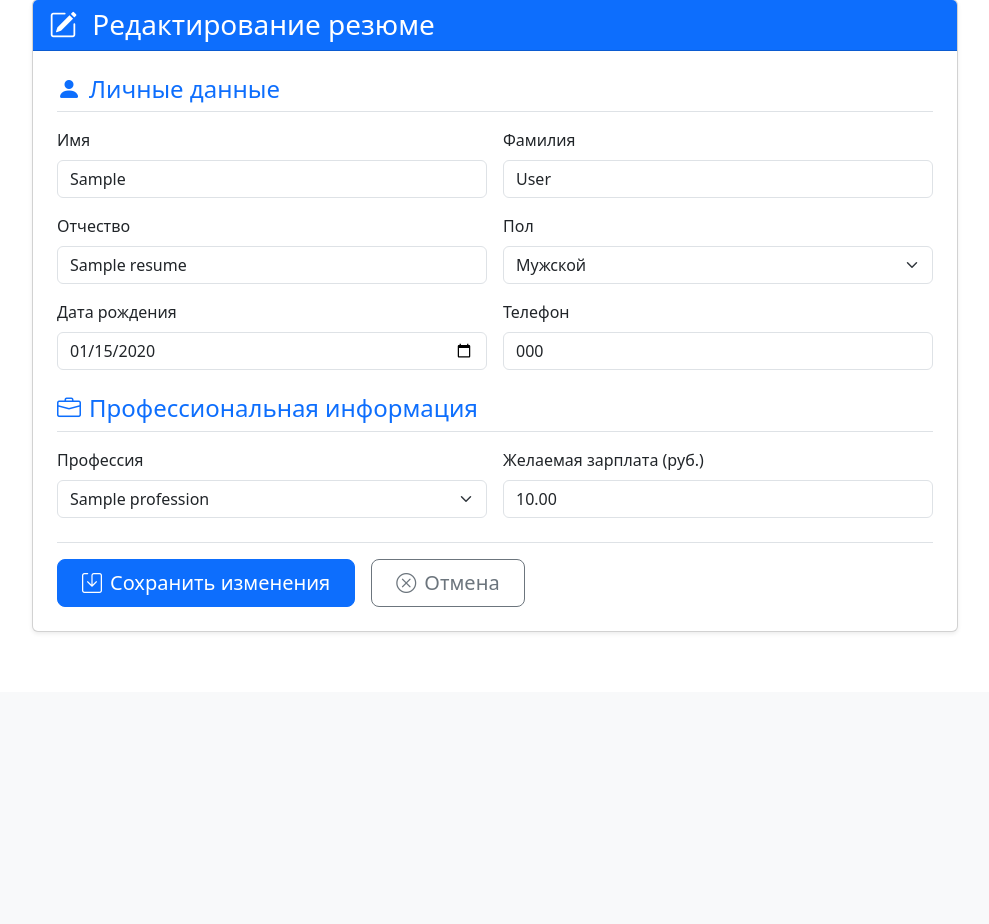
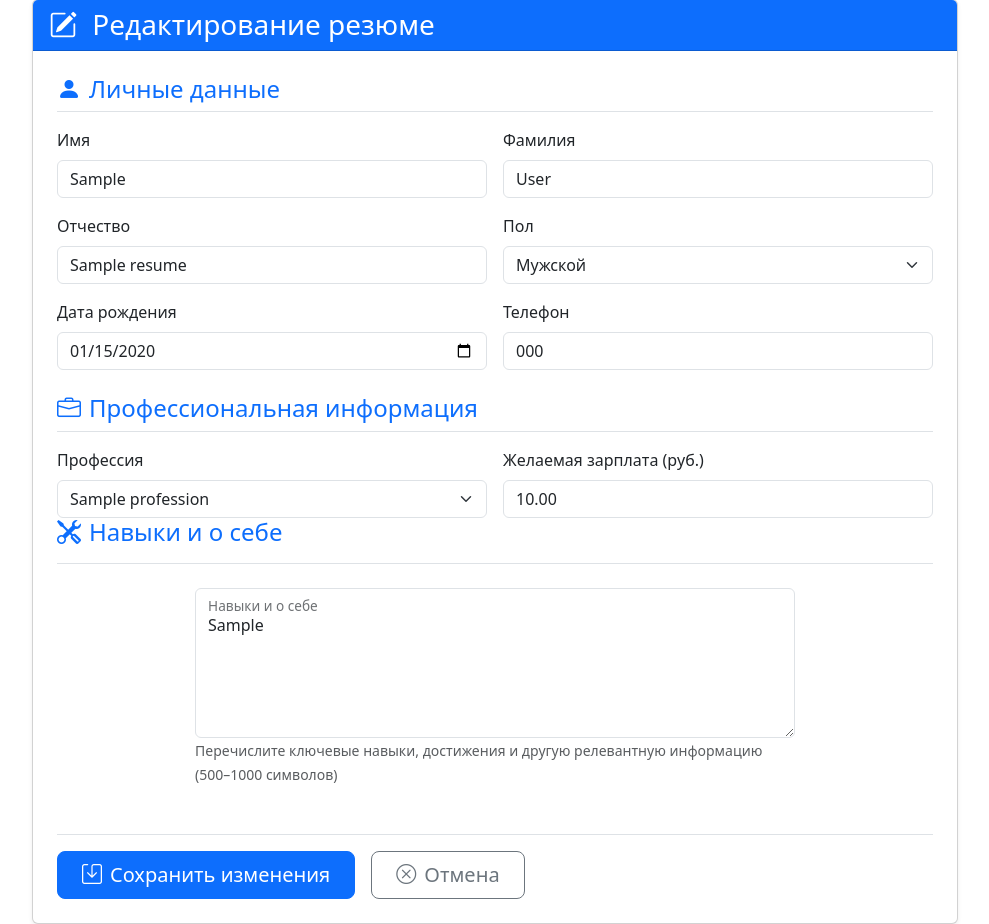
Before and after one commit to babyonthetide/gitproject, a Django app: page /resume/edit/ in a window 1280 px wide. Shown: the part 108-1032 px from the top of the page, without its empty margins (145-1134 px from the left). Before the commit the page ends 740 px from the top, so only its background shows below. Run offline with Django 5.2, Linux system fonts and the light colour scheme; a user stored in the database is signed in; tables that the repository leaves empty hold one stand-in row (values such as "Sample post").

Commit message:
допил шаблона редактирования резюме, исправлена ошибка в представлении редактирования

```diff
--- a/jobboard/resumes/admin.py
+++ b/jobboard/resumes/admin.py
@@ -14,6 +14,7 @@ class ResumeAdmin(admin.ModelAdmin):
         "phone",
         "desired_salary",
         "created_at",
+        "skills",
     )
     list_filter = ("gender", "created_at")
     search_fields = ("last_name", "first_name", "phone", "user__username")
@@ -31,6 +32,7 @@ class ResumeAdmin(admin.ModelAdmin):
                     "phone",
                     "date_of_birth",
                     "profession",
+                    "skills",
                 )
             },
         ),
--- a/jobboard/resumes/models.py
+++ b/jobboard/resumes/models.py
@@ -30,7 +30,13 @@ class Resume(models.Model):
         blank=True,
         null=True,
         verbose_name="Желаемая зарплата",
-    )  # Желаемая зарплата
+    )
+    skills = models.TextField(
+        blank=True,
+        null=True,
+        help_text="О себе, навыки, компетенции",
+        verbose_name="Общая информация",
+    )
     created_at = models.DateTimeField(auto_now_add=True, verbose_name="Создано")
     updated_at = models.DateTimeField(auto_now=True, verbose_name="Обновлено")
 
--- a/jobboard/resumes/views.py
+++ b/jobboard/resumes/views.py
@@ -35,5 +35,5 @@ def edit_resume(request):
             return redirect("resumes:resume_profile_view")
     else:
         form = ResumeForm(instance=resume)
-        context = {"user": user, "resume": resume, "form": form}
+    context = {"user": user, "resume": resume, "form": form}
     return render(request, "resumes/edit_resume.html", context)
--- a/jobboard/templates/resumes/edit_resume.html
+++ b/jobboard/templates/resumes/edit_resume.html
@@ -108,6 +108,37 @@
                   {% endif %}
                 </div>
               </div>
+			  <!-- Навыки и о себе -->
+<div class="mb-5">
+  <h4 class="border-bottom pb-3 mb-4 text-primary d-flex align-items-center">
+    <i class="bi bi-tools me-2 fs-4"></i>Навыки и о себе
+  </h4>
+
+  <div class="row">
+    <div class="col-12">
+      <div class="d-flex justify-content-center">
+        <div style="width: 100%; max-width: 600px;">
+          <div class="form-floating">
+            <textarea
+              class="form-control {% if form.skills.errors %}is-invalid{% endif %}"
+              id="{{ form.skills.id_for_label }}"
+              name="{{ form.skills.html_name }}"
+              placeholder="Опишите ваши профессиональные навыки и дополнительную информацию о себе"
+              style="height: 150px;"
+            >{{ form.skills.value|default:'' }}</textarea>
+            <label for="{{ form.skills.id_for_label }}">Навыки и о себе</label>
+            {% if form.skills.errors %}
+              <div class="invalid-feedback">{{ form.skills.errors|first }}</div>
+            {% endif %}
+          </div>
+          <small class="text-muted mt-2">
+            Перечислите ключевые навыки, достижения и другую релевантную информацию (500–1000 символов)
+          </small>
+        </div>
+      </div>
+    </div>
+  </div>
+</div>
             </div>
 
             <!-- Кнопки управления -->
--- a/jobboard/users/models.py
+++ b/jobboard/users/models.py
@@ -15,7 +15,6 @@ class Profile(models.Model):
         validators=[validate_avatar_size],
         verbose_name="Аватар",
     )
-    bio = models.TextField(blank=True, null=True, verbose_name="Биография")
     phone = models.CharField(
         max_length=20, unique=True, blank=True, null=True, verbose_name="Телефон"
     )
```
Also changed, not shown: jobboard/templates/resumes/profile_resume.html (+24 -1 lines), jobboard/companies/migrations/0016_alter_complaint_reason.py (added), jobboard/resumes/migrations/0005_resume_skills.py (added), jobboard/users/migrations/0006_remove_profile_bio.py (added).
